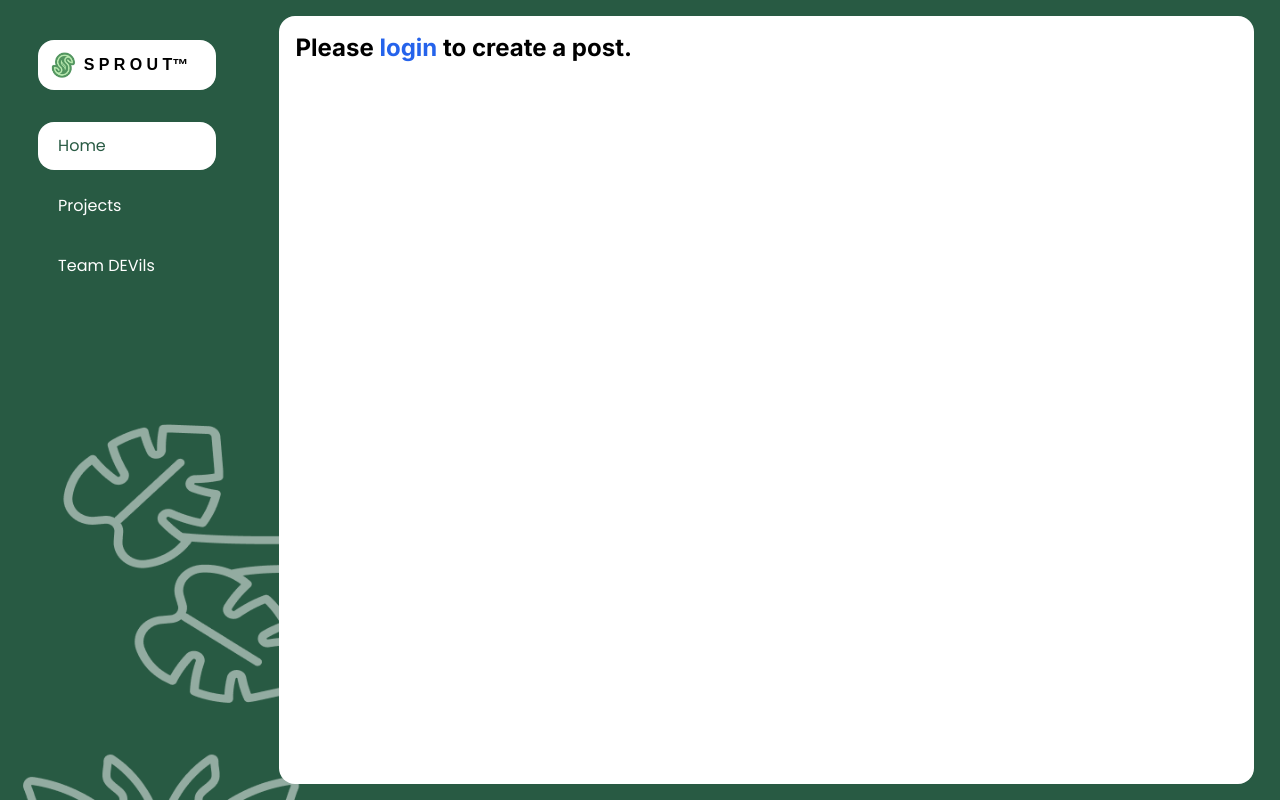
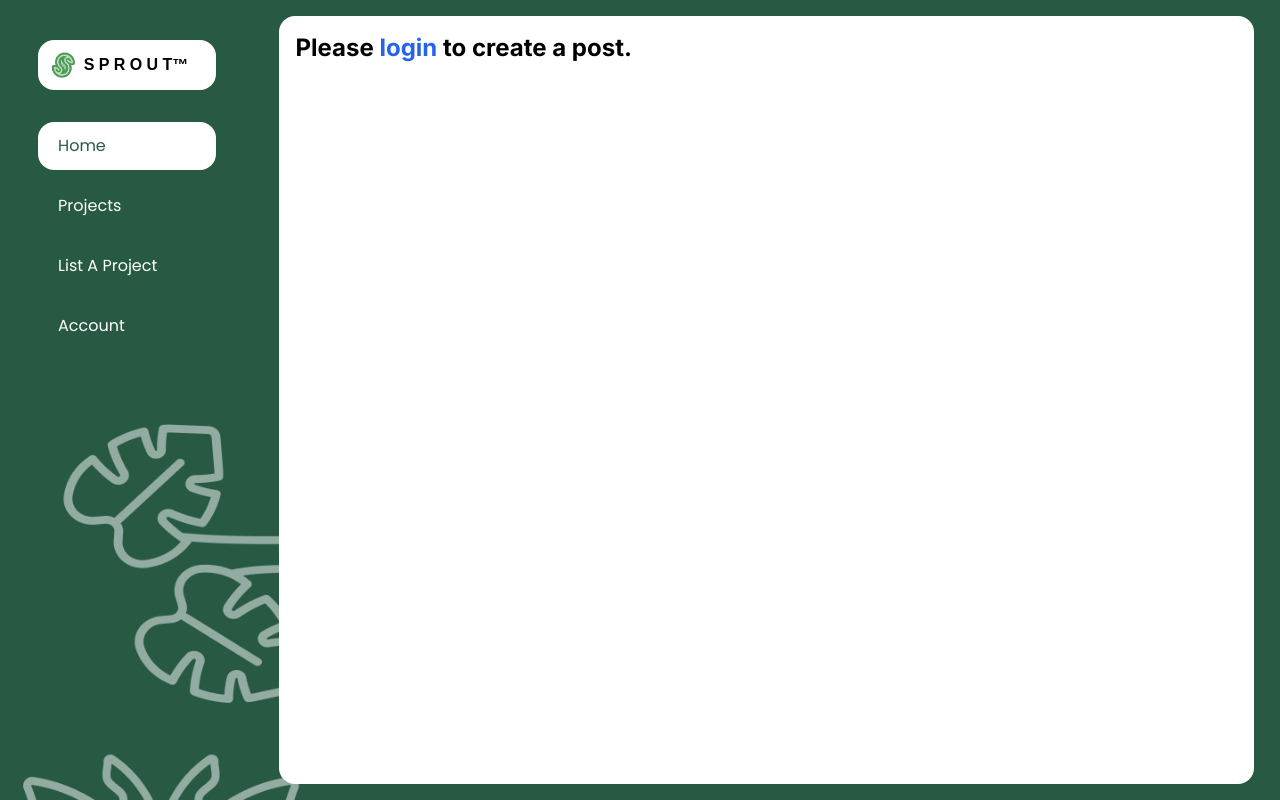
Before and after one commit to DEVils-DTU/sprout, a Next.js app: page /CreatePost in a window 1280 px wide. Built offline with nearby package versions, Linux system fonts and the light colour scheme; a web font is replaced by a local one.

Commit message:
fix: final touches

```diff
--- a/app/CreatePost/page.js
+++ b/app/CreatePost/page.js
@@ -61,7 +61,7 @@ const CreatePost = () => {
       "Create a new post",
       (response) => {
         console.log(response);
-        window.location.href = "/Listings";
+        window.location.href = "/";
       }
     );
   };
--- a/app/ProjectView/[projectid]/page.js
+++ b/app/ProjectView/[projectid]/page.js
@@ -142,8 +142,8 @@ const ProjectView = ({ params }) => {
           username != postingData.author ? (
             // false ? (
             offers.find((a) => a.offerer == username) ? (
-              <div className="flex flex-col gap-2 w-full h-full items-start justify-start">
-                Existing Offer by {username} :{" "}
+              <div className="text-2xl h-full w-full p-4 font-bold mb-4 text-black">
+                Hi <a href="/LoginPage" className="text-blue-600 hover:underline">{username}</a>! You have already placed an offer:{" "}
                 {offers.find((a) => a.offerer == username).amount}
               </div>
             ) : (
@@ -151,29 +151,28 @@ const ProjectView = ({ params }) => {
                 <h2 className=" text-xl font-bold  drop-shadow-2xl rounded-xl">
                   Place a Quotation
                 </h2>
-                <div className="flex gap-3 w-full">
-                  <form onSubmit={handleCreateOffer}>
+                <form onSubmit={handleCreateOffer} className="w-full flex gap-2">
                   <input
                     type="text"
                     className="w-1/6 border-b-2 outline-none p-1"
                     required
                     placeholder="10000"
                     onChange={(e) => setOfferPrice(e.target.value)}
-                    />
+                  /> <br />
                   <input
                     type="text"
                     className="w-1/6 border-b-2 outline-none p-1"
                     required
                     placeholder="Name"
                     onChange={(e) => setOfferName(e.target.value)}
-                    />
+                  /> <br />
                   <input
                     type="text"
                     className="w-1/6 border-b-2 outline-none p-1"
                     required
                     placeholder="ContactInfo"
                     onChange={(e) => setOfferContact(e.target.value)}
-                    />
+                  /> <br />
                   <button
                     className="text-[90%] font-lato font-bold p-2 border-2 border-green-900 bg-green-50 w-fit rounded-lg"
                     type="submit"
@@ -182,20 +181,19 @@ const ProjectView = ({ params }) => {
                   </button>
                 </form>
               </div>
-              </div>
             )
           ) : (
-            offers.map((offer) => (
+            offers.map((offer, i) => (
               <div className="flex flex-col gap-2 w-full h-full items-start justify-start">
-                <h2 className="font-bold text-2xl">Offer</h2>
-                <p className="w-full">offerID: {offer.offerID}</p>
-                <p className="w-full">offerer: {offer.offererDisplay}</p>
-                <p className="w-full">Price: {offer.amount}</p>
-                <p className="w-full">Contact: {offer.offererContactInfo}</p>
+                <h2 className="font-bold text-2xl">Offer #{i + 1}</h2>
+                {/* <p className="w-full">offerID: {offer.offerID}</p> */}
+                <p className="w-full">Investor Name: {offer.offererDisplay}</p>
+                <p className="w-full">Offer: {offer.amount}</p>
+                {/* <p className="w-full">Contact: {offer.offererContactInfo}</p> */}
                 {offer.status == "open" ? (
                   <div>
                     <button
-                      className="text-black"
+                      className="text-white font-bold bg-green-600 p-2 rounded-lg mr-2"
                       onClick={() =>
                         handleOfferReply(offer.offerID, "accepted")
                       }
@@ -203,7 +201,7 @@ const ProjectView = ({ params }) => {
                       Accept
                     </button>
                     <button
-                      className="text-black"
+                      className="text-white font-bold bg-red-600 p-2 rounded-lg"
                       onClick={() =>
                         handleOfferReply(offer.offerID, "rejected")
                       }
@@ -212,7 +210,9 @@ const ProjectView = ({ params }) => {
                     </button>
                   </div>
                 ) : (
-                  <p className="w-full">Status: {offer.status}</p>
+                  <p>Status: <span className={`w-full font-bold
+                  ${offer.status == "accepted" ? "text-green-600" : "text-red-600"}
+                    `} >{offer.status.charAt(0).toUpperCase() + offer.status.slice(1)}</span></p>
                 )}
               </div>
             ))
@@ -221,20 +221,24 @@ const ProjectView = ({ params }) => {
           ""
         ) : (
           <Link href="/LoginPage">
-            <button className="w-fit">Login to place a quotation</button>
+            <div className="text-2xl h-full w-full p-4 font-bold mb-4 text-black"> Please <a href="/LoginPage" className="text-blue-600 hover:underline">login</a> to create an offer. </div>
           </Link>
         )}
+
+
+
+
         {loggedIn &&
           username == postingData.author &&
           postingData.status == "open" ? (
-          <button className="text-black" onClick={handleDelete}>
-            Close
+          <button className="text-red-600 font-extrabold pb-10" onClick={handleDelete}>
+            Close Project Listing
           </button>
         ) : (
           ""
         )}
       </div>
-    </div>
+    </div >
   );
 };
 
--- a/app/Team/page.js
+++ /dev/null
@@ -1,9 +0,0 @@
-import React from 'react'
-
-const Team = () => {
-    return (
-        <div className='text-black'>Team</div>
-    )
-}
-
-export default Team
--- a/app/components/navBar.js
+++ b/app/components/navBar.js
@@ -4,9 +4,6 @@ import Link from 'next/link'
 import React from 'react'
 import { useEffect } from 'react'
 import { useState } from 'react';
-
-
-// var currPage = 'About';
 
 const NavBar = () => {
 
@@ -80,14 +77,35 @@ const NavBar = () => {
                         Projects
                     </li></Link>
 
-                <Link href="/Team" className='w-[90%] md:w-[80%] lg:w-[70%]'><li className={`
+                <Link href="/CreatePost" className='w-[90%] md:w-[80%] lg:w-[70%]'>
+                    <li className={`
+
                     text-[70%] md:text-[90%] lg:text-[100%]
                     flex
                     items-center
                     gap-5
                     p-3
                     px-5
-                    ${(currPage == 'Team') ? 'bg-white text-[#285A43]' : 'bg-transparent text-white'}
+                    mb-3
+                    ${(currPage == 'CreatePost') ? 'bg-white text-[#285A43]' : 'bg-transparent text-white'}
+                    hover:bg-white
+                    hover:text-[#285A43]
+                    transition-colors
+                    duration-500
+                    rounded-2xl
+                    font-poppins`}
+                        onClick={() => { setPage("CreatePost") }}>
+                        List A Project
+                    </li></Link>
+
+                <Link href="/LoginPage" className='w-[90%] md:w-[80%] lg:w-[70%]'><li className={`
+                    text-[70%] md:text-[90%] lg:text-[100%]
+                    flex
+                    items-center
+                    gap-5
+                    p-3
+                    px-5
+                    ${(currPage == 'Account') ? 'bg-white text-[#285A43]' : 'bg-transparent text-white'}
                     hover:bg-white
                     hover:text-[#285A43]
                     transition-colors
@@ -95,9 +113,9 @@ const NavBar = () => {
                     rounded-2xl
                     font-poppins`
                 }
-                    onClick={() => { setPage("Team") }}
+                    onClick={() => { setPage("Account") }}
                 >
-                    Team DEVils
+                    Account
                 </li></Link>
                 {/* <li className='w-[60%] flex items-center gap-5 p-3 px-5 bg-white rounded-2xl font-poppins'>Team DEVils</li> */}
             </ul>
```
Lines whose indentation alone changed are shown as unchanged.
